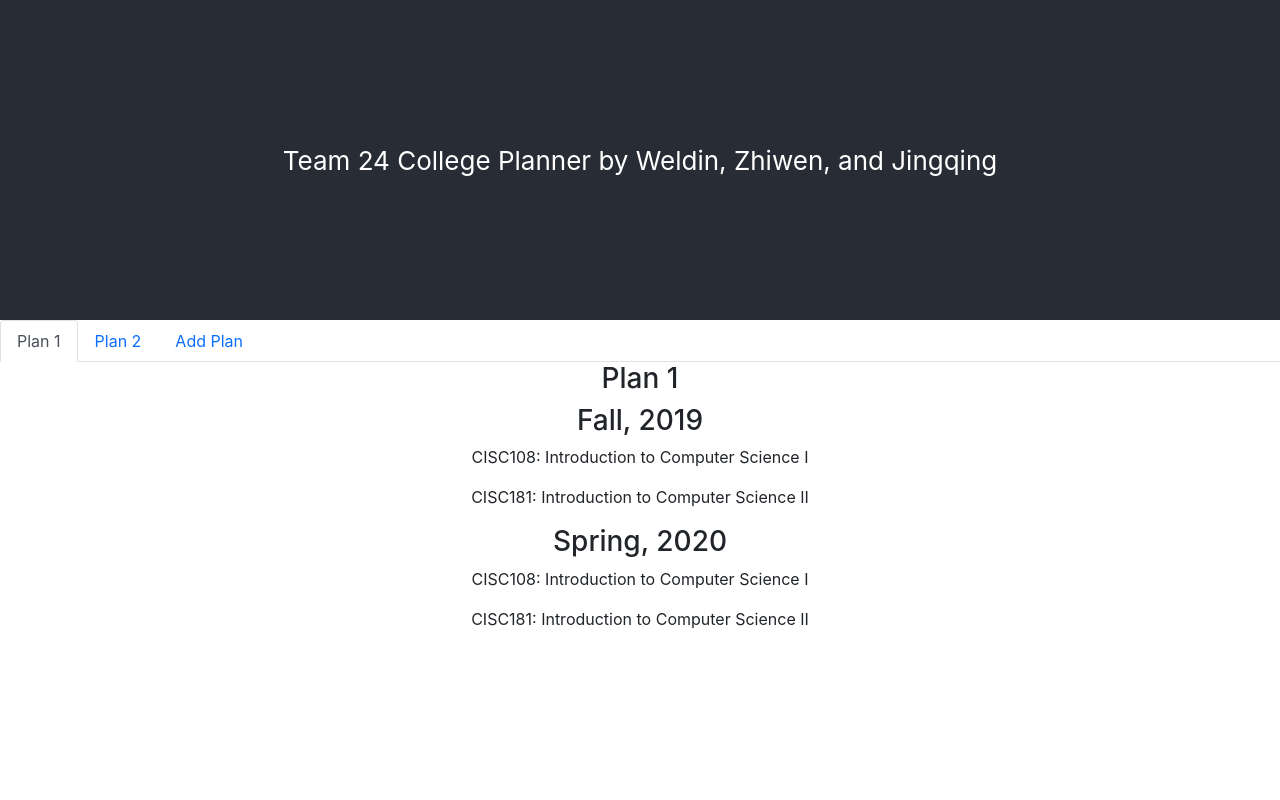
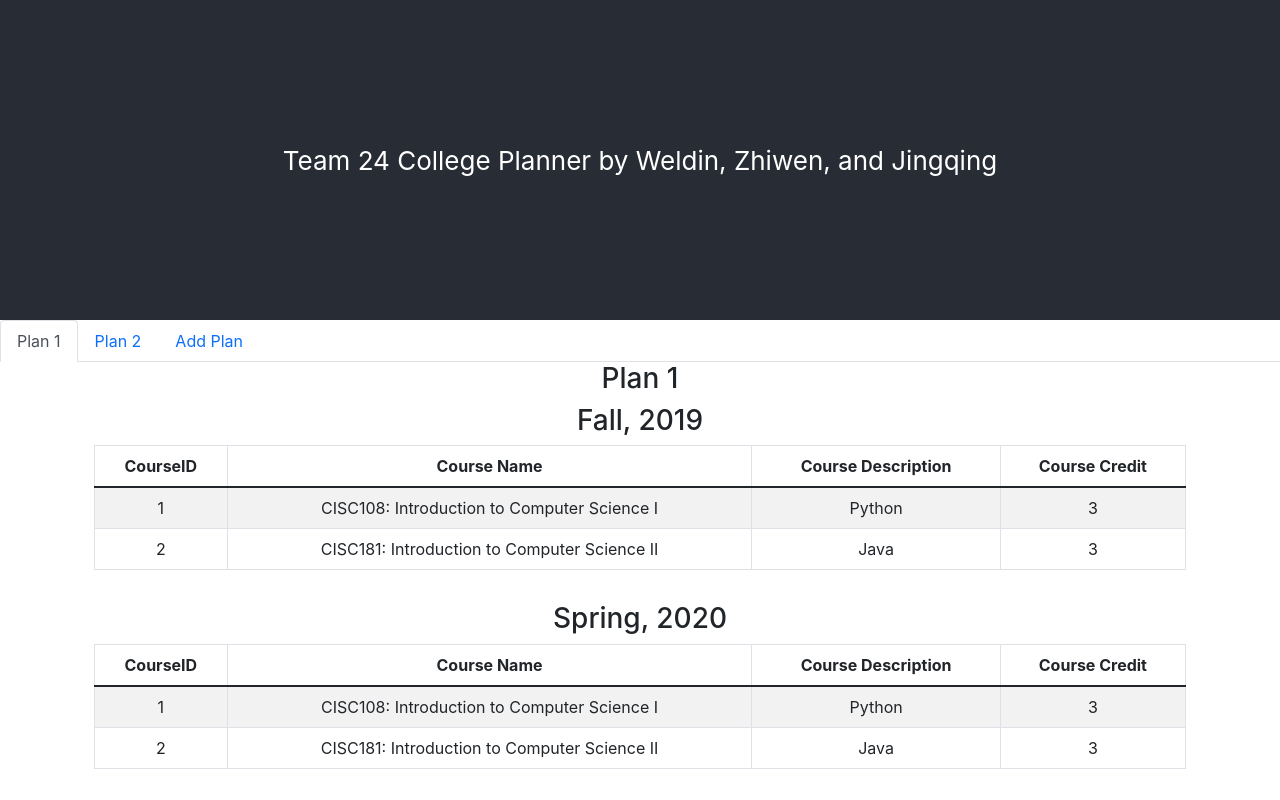
Before and after one commit to UD-CISC275-S22/cis-scheduler-team24, a React (Create React App) app: page / in a window 1280 px wide. Built offline with nearby package versions, Linux system fonts and the light colour scheme.

Commit message:
sketch basic layout of course table

```diff
--- a/src/components/listCourses.tsx
+++ b/src/components/listCourses.tsx
@@ -1,7 +1,7 @@
 import React, { useState } from "react";
-import { Stack } from "react-bootstrap";
+import { Table } from "react-bootstrap";
 import { Course } from "../interfaces/course";
-import { ViewCourse } from "./viewCourse";
+//import { ViewCourse } from "./viewCourse";
 
 export function ListCourses({
     semesterCourses
@@ -12,13 +12,26 @@ export function ListCourses({
 
     return (
         <div>
-            <Stack gap={3}>
-                {courses.map((course: Course) => (
-                    <div key={course.id}>
-                        <ViewCourse course={course}></ViewCourse>
-                    </div>
-                ))}
-            </Stack>
+            <Table striped bordered hover>
+                <thead>
+                    <tr>
+                        <th>CourseID</th>
+                        <th>Course Name</th>
+                        <th>Course Description</th>
+                        <th>Course Credit</th>
+                    </tr>
+                </thead>
+                <tbody>
+                    {courses.map((course: Course) => (
+                        <tr key={course.id}>
+                            <td>{course.id}</td>
+                            <td>{course.name}</td>
+                            <td>{course.description}</td>
+                            <td>{course.credits}</td>
+                        </tr>
+                    ))}
+                </tbody>
+            </Table>
         </div>
     );
 }
--- a/src/components/viewCourse.tsx
+++ b/src/components/viewCourse.tsx
@@ -1,12 +1,25 @@
 import React from "react";
-import { Container } from "react-bootstrap";
+import { Col, Container, Row, Table } from "react-bootstrap";
 import { Course } from "../interfaces/course";
 
 export function ViewCourse({ course }: { course: Course }): JSX.Element {
     return (
         <div>
             <Container>
-                <span>{course.name}</span>
+                <Table striped borderless hover>
+                    <tbody>
+                        <tr>
+                            <td>
+                                <Row>
+                                    <Col>{course.id}</Col>
+                                    <Col>{course.name}</Col>
+                                    <Col>{course.description}</Col>
+                                    <Col>{course.credits}</Col>
+                                </Row>
+                            </td>
+                        </tr>
+                    </tbody>
+                </Table>
             </Container>
         </div>
     );
--- a/src/components/viewSemester.tsx
+++ b/src/components/viewSemester.tsx
@@ -1,4 +1,5 @@
-import React, { useState } from "react";
+import React from "react";
+import { useState } from "react";
 import { Container } from "react-bootstrap";
 import { Semester } from "../interfaces/semester";
 import { Course } from "../interfaces/course";
```
